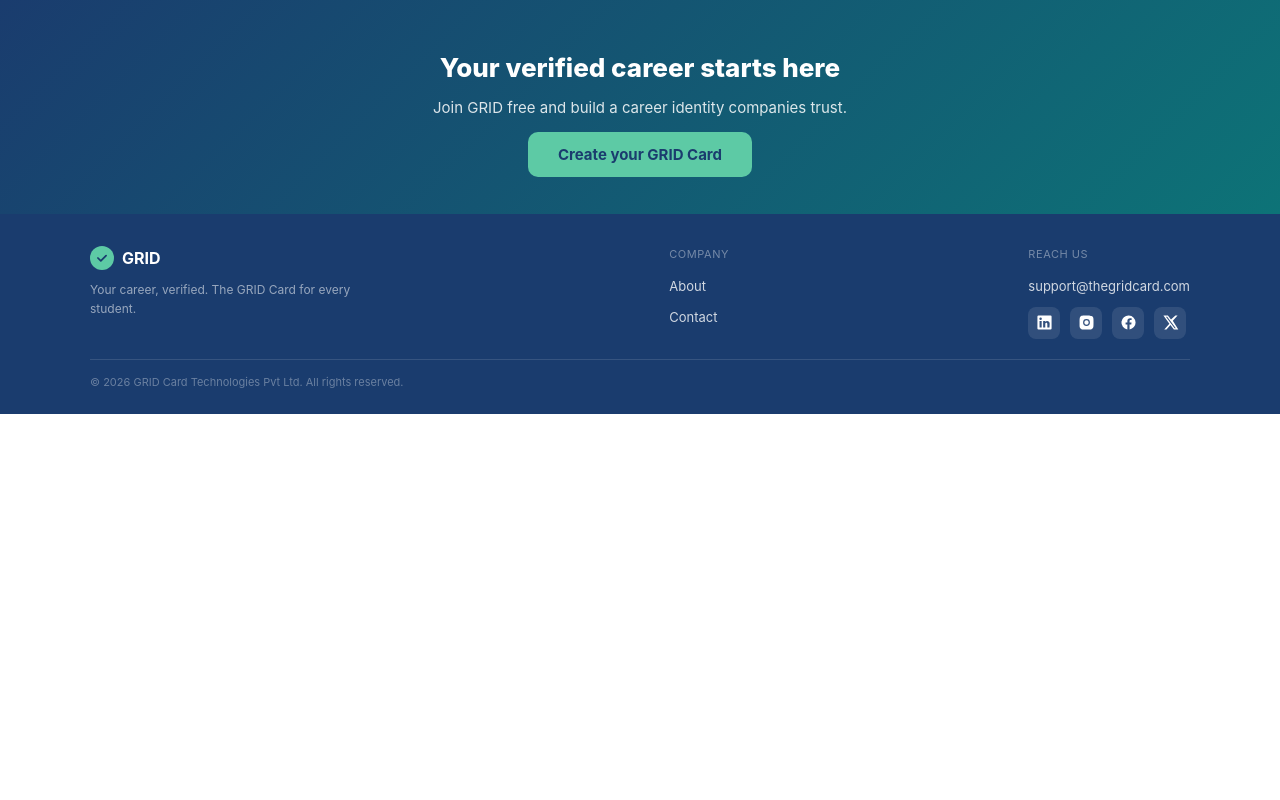
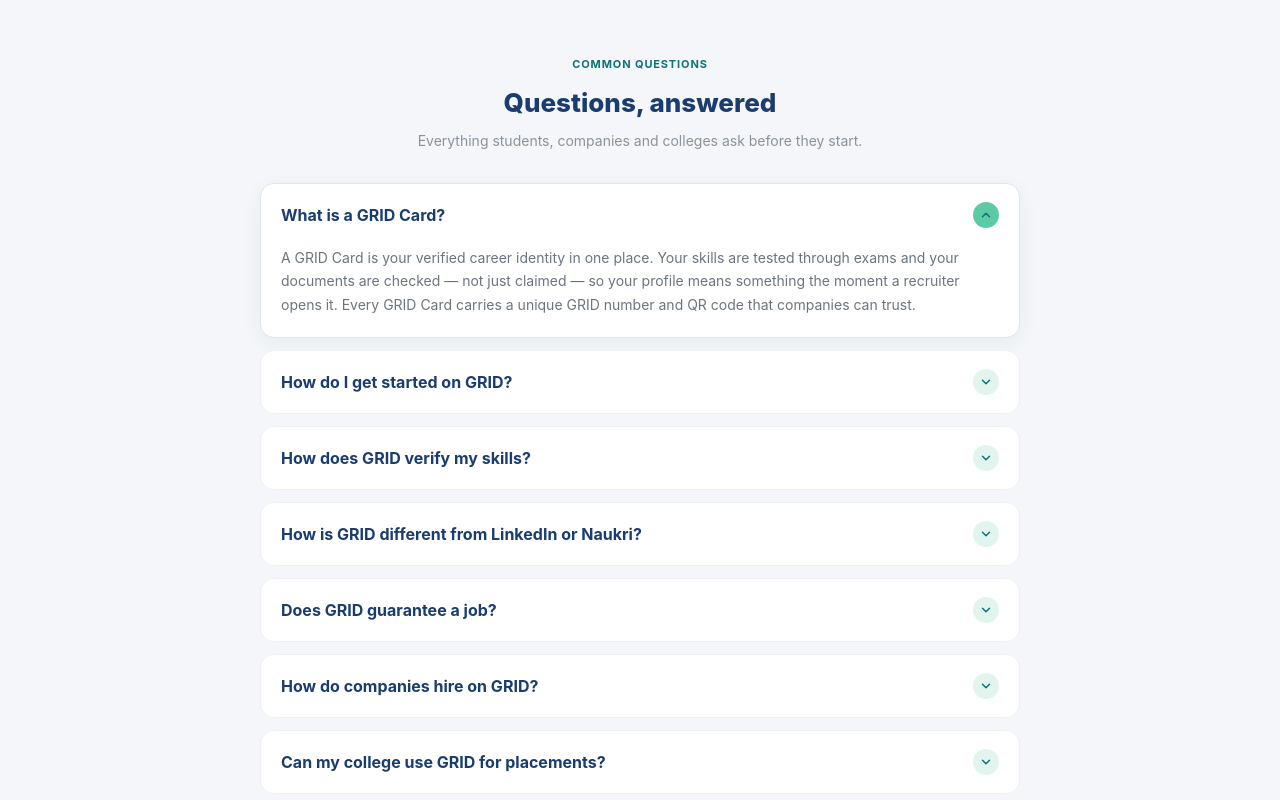
Before and after one commit to Santhosh-CareerSeal/careerseal-web, a React (Vite) app in the folder frontend/: page /home in a window 1280 px wide. Shown: the part 1740-2540 px from the top of the page. Before the commit the page ends 2154 px from the top, so only its background shows below. Built offline with nearby package versions, Linux system fonts and the light colour scheme; no server answers.

Commit message:
Add FAQ section + FAQPage schema to home page

```diff
--- a/frontend/src/pages/Landing.jsx
+++ b/frontend/src/pages/Landing.jsx
@@ -1,11 +1,29 @@
+import { useState } from 'react'
 import { Link } from 'react-router-dom'
 import Footer from '../components/Footer'
+
+const FAQS = [
+  { q: 'What is a GRID Card?', a: "A GRID Card is your verified career identity in one place. Your skills are tested through exams and your documents are checked — not just claimed — so your profile means something the moment a recruiter opens it. Every GRID Card carries a unique GRID number and QR code that companies can trust." },
+  { q: 'How do I get started on GRID?', a: "Create your GRID Card, add your education, skills and experience, and upload your documents for verification. Then take AI skill exams to prove what you can do. Once your card is ready, publish it and recruiters can find you." },
+  { q: 'How does GRID verify my skills?', a: "You take AI-generated skill exams on GRID. Pass one, and that skill shows as 'verified' on your GRID Card. Your uploaded documents — education and experience — are checked too, so recruiters see proof instead of claims." },
+  { q: 'How is GRID different from LinkedIn or Naukri?', a: "On other platforms anyone can claim any skill — nothing is checked. GRID verifies what you can actually do, so you stand out in a world full of inflated, AI-written resumes. It's proof, not promises." },
+  { q: 'Does GRID guarantee a job?', a: "No platform can honestly promise that. What GRID does is make your real skills visible and trusted, so you get a fair shot — and every rejection comes with real feedback, so you always know where you stand instead of disappearing into silence." },
+  { q: 'How do companies hire on GRID?', a: "Companies browse skill-verified, document-checked candidates and hire directly — spending far less time sorting real talent from inflated resumes. Fewer fakes to filter means faster hiring and fewer bad hires." },
+  { q: 'Can my college use GRID for placements?', a: "Yes. Colleges can run placement drives on GRID and generate NAAC/NBA-ready reports in a click, while their students get verified GRID Cards that recruiters actually trust." }
+]
+
+const FAQ_SCHEMA = {
+  '@context': 'https://schema.org',
+  '@type': 'FAQPage',
+  mainEntity: FAQS.map(f => ({ '@type': 'Question', name: f.q, acceptedAnswer: { '@type': 'Answer', text: f.a } }))
+}
 
 function Landing() {
   const token = localStorage.getItem('token')
   let loggedUser = {}
   try { loggedUser = JSON.parse(localStorage.getItem('user') || '{}') } catch (e) {}
   const loginDest = loggedUser.role === 'company' ? '/company' : loggedUser.role === 'college' ? '/college-portal' : loggedUser.role === 'admin' ? '/admin' : '/dashboard'
+  const [openFaq, setOpenFaq] = useState(0)
   return (
     <div style={{ background: '#fff', minHeight: '100vh' }}>
       <div style={{ background: '#1A3C6E', padding: '14px 20px', display: 'flex', alignItems: 'center', justifyContent: 'space-between', position: 'sticky', top: 0, zIndex: 50 }}>
@@ -98,6 +116,33 @@
         </div>
       </div>
 
+      <div id="faq" style={{ background: '#f4f6f9', padding: '3.5rem 1.5rem' }}>
+        <script type="application/ld+json" dangerouslySetInnerHTML={{ __html: JSON.stringify(FAQ_SCHEMA) }} />
+        <div style={{ maxWidth: '760px', margin: '0 auto' }}>
+          <p style={{ fontSize: '11px', fontWeight: 700, letterSpacing: '0.08em', color: '#0D7377', textAlign: 'center', margin: '0 0 10px' }}>COMMON QUESTIONS</p>
+          <h2 style={{ fontSize: '26px', fontWeight: 800, color: '#1A3C6E', textAlign: 'center', margin: '0 0 8px' }}>Questions, answered</h2>
+          <p style={{ fontSize: '14px', color: '#8a929c', textAlign: 'center', margin: '0 0 32px' }}>Everything students, companies and colleges ask before they start.</p>
+          <div style={{ display: 'flex', flexDirection: 'column', gap: '12px' }}>
+            {FAQS.map((f, i) => {
+              const open = openFaq === i
+              return (
+                <div key={i} style={{ background: '#fff', border: `1px solid ${open ? '#dce7ee' : '#eef0f3'}`, borderRadius: '14px', overflow: 'hidden', boxShadow: open ? '0 6px 20px rgba(26,60,110,.06)' : 'none' }}>
+                  <button onClick={() => setOpenFaq(open ? -1 : i)} aria-expanded={open} style={{ width: '100%', display: 'flex', alignItems: 'center', justifyContent: 'space-between', gap: '16px', padding: '18px 20px', background: 'none', border: 'none', cursor: 'pointer', textAlign: 'left', fontSize: '16px', fontWeight: 700, color: '#1A3C6E', fontFamily: 'inherit' }}>
+                    <span>{f.q}</span>
+                    <span style={{ flex: '0 0 auto', width: '26px', height: '26px', borderRadius: '50%', background: open ? '#5DCAA5' : '#E1F5EE', display: 'flex', alignItems: 'center', justifyContent: 'center', transition: 'transform .2s, background .2s', transform: open ? 'rotate(180deg)' : 'none' }}>
+                      <svg width="14" height="14" viewBox="0 0 24 24" fill="none" stroke="#0D7377" strokeWidth="2.5" strokeLinecap="round" strokeLinejoin="round"><path d="M6 9l6 6 6-6"/></svg>
+                    </span>
+                  </button>
+                  {open && (
+                    <div style={{ padding: '0 20px 20px', fontSize: '14px', lineHeight: 1.7, color: '#6b7480' }}>{f.a}</div>
+                  )}
+                </div>
+              )
+            })}
+          </div>
+        </div>
+      </div>
+
       <div style={{ background: 'linear-gradient(135deg, #1A3C6E, #0D7377)', padding: '3rem 1.5rem', textAlign: 'center', color: '#fff' }}>
         <h2 style={{ fontSize: '26px', fontWeight: 800, margin: '0 0 10px' }}>Your verified career starts here</h2>
         <p style={{ fontSize: '15px', color: 'rgba(255,255,255,0.85)', margin: '0 0 22px' }}>Join GRID free and build a career identity companies trust.</p>
```
